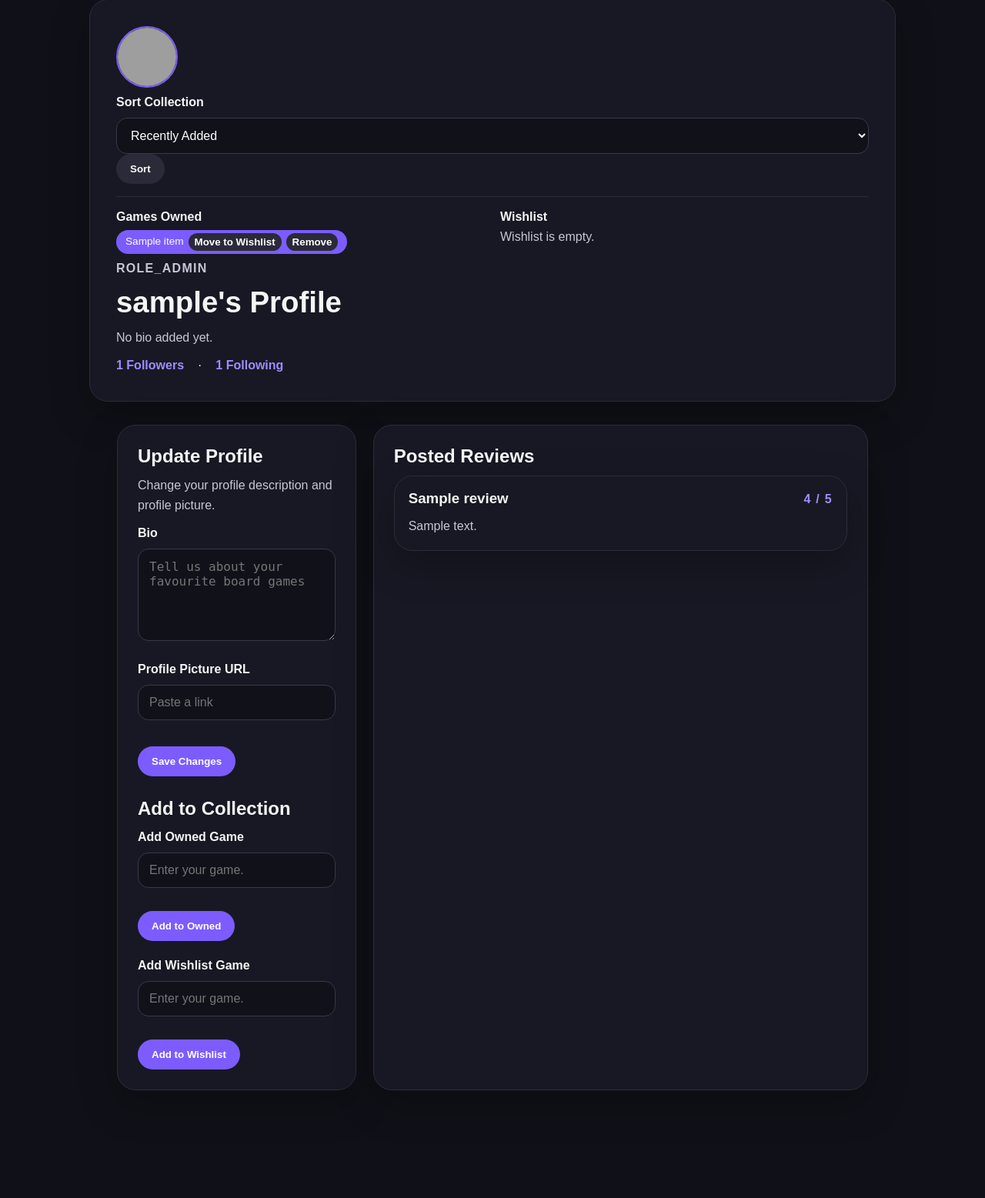
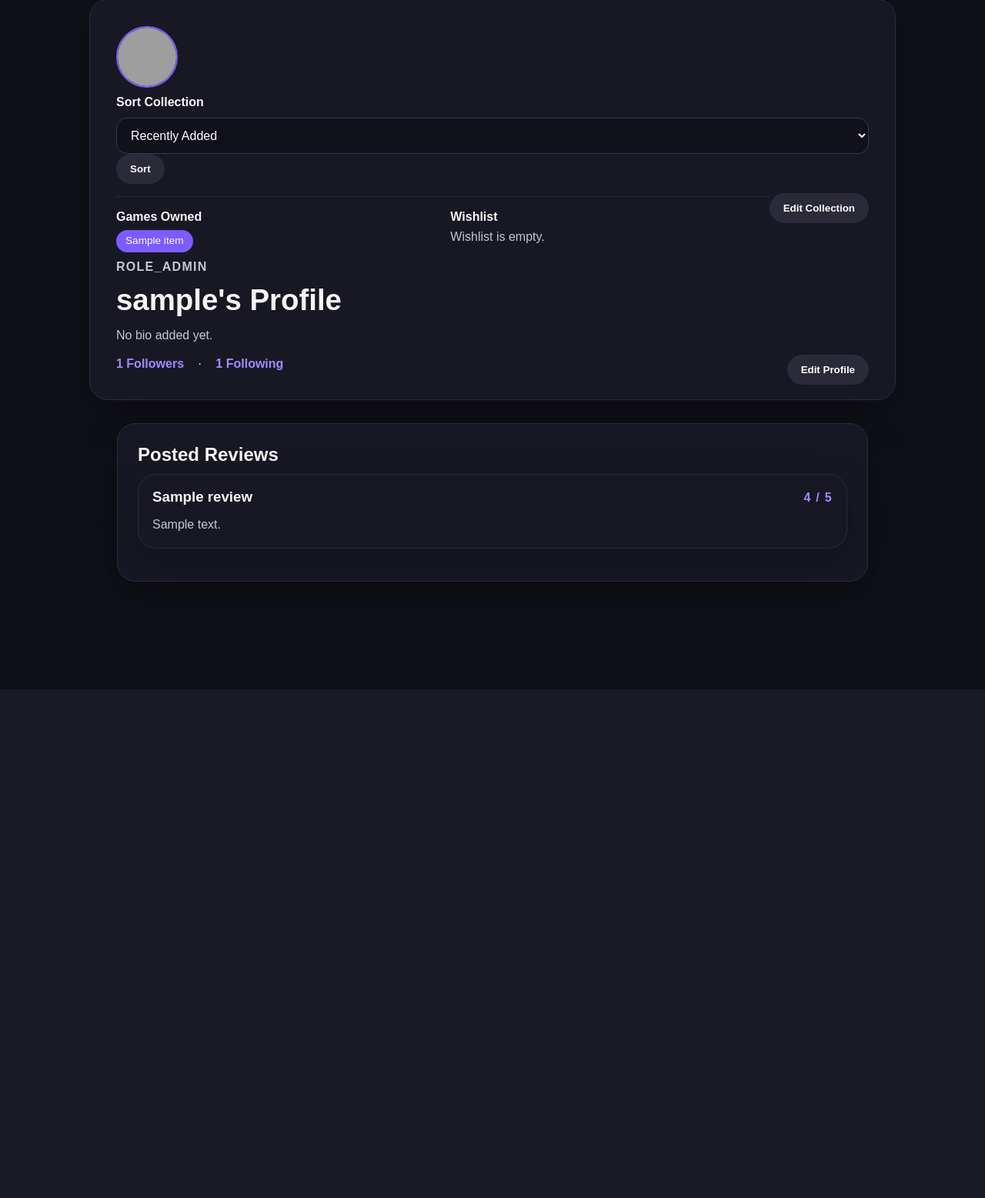
Before and after one commit to achsfu/BoardGameSite, a Spring Boot app: page /profile in a window 1280 px wide. Shown: the part 121-1678 px from the top of the page at 77% size. After the commit the page ends 1017 px from the top, so only its background shows below. Run offline with Spring Boot 4, Linux system fonts and the light colour scheme; the visitor is signed in with stand-in values (Sample User, id 1); tables that the repository leaves empty hold one stand-in row (values such as "Sample post"); some of the project's set-up classes (security, data sources, template engines, error pages and the like) are left out, and stand-ins take their place; grey boxes are pictures that could not be loaded.

Commit message:
Updated profile design, added delete own review options
Added two separate edit modes: one for collection actions and one for profile actions
Moved the “add game” forms into the top profile box
Made profile editing happen in place: the bio text switches to a pre-filled text box when editing
Added delete buttons for your own reviews during profile edit mode

```diff
--- a/demo/src/main/resources/static/css/site.css
+++ b/demo/src/main/resources/static/css/site.css
@@ -368,6 +368,49 @@
     gap: 20px;
 }
 
+.collection-edit-only,
+.profile-edit-only {
+    display: none !important;
+}
+
+body.is-collection-editing .collection-edit-only,
+body.is-profile-editing .profile-edit-only {
+    display: block !important;
+}
+
+body.is-collection-editing .collection-edit-only.inline-collection-edit {
+    display: inline !important;
+}
+
+body.is-profile-editing .profile-view-only {
+    display: none !important;
+}
+
+.profile-edit-toggle-row {
+    float: right;
+    display: inline-flex;
+    margin: 0;
+    padding: 0;
+}
+
+.profile-edit-toggle-row button {
+    margin: 0;
+}
+
+.profile-edit-inline-form {
+    margin-top: 12px;
+}
+
+.collection-add-section {
+    margin-top: 16px;
+    border-top: 1px solid rgba(255, 255, 255, 0.08);
+    padding-top: 16px;
+}
+
+.profile-main-grid .profile-reviews-card {
+    grid-column: span 3;
+}
+
 .admin-table {
     width: 100%;
     border-collapse: collapse;
--- a/demo/src/main/resources/templates/profile.html
+++ b/demo/src/main/resources/templates/profile.html
@@ -54,6 +54,13 @@
 
   <button type="submit" class="secondary-button">Sort</button>
 </form>
+
+          <div class="profile-edit-toggle-row">
+            <button id="editCollectionToggle" type="button" class="secondary-button" aria-pressed="false">
+              Edit Collection
+            </button>
+          </div>
+
           <div class="profile-lists-section">
             <div>
               <h3 style="margin: 0; font-size: 1rem">Games Owned</h3>
@@ -82,7 +89,9 @@
                   <form
                     action="/collection/move"
                     method="post"
+                    class="collection-edit-only inline-collection-edit"
                     style="display: inline"
+                    hidden
                   >
                     <input type="hidden" name="id" th:value="${item.id}" />
                     <input
@@ -103,7 +112,9 @@
                   <form
                     action="/collection/remove"
                     method="post"
+                    class="collection-edit-only inline-collection-edit"
                     style="display: inline"
+                    hidden
                   >
                     <input type="hidden" name="id" th:value="${item.id}" />
 
@@ -146,7 +157,9 @@
                   <form
                     action="/collection/move"
                     method="post"
+                    class="collection-edit-only inline-collection-edit"
                     style="display: inline"
+                    hidden
                   >
                     <input type="hidden" name="id" th:value="${item.id}" />
                     <input
@@ -167,7 +180,9 @@
                   <form
                     action="/collection/remove"
                     method="post"
+                    class="collection-edit-only inline-collection-edit"
                     style="display: inline"
+                    hidden
                   >
                     <input type="hidden" name="id" th:value="${item.id}" />
 
@@ -187,25 +202,9 @@
           <div>
             <p class="eyebrow" th:text="${role}">USER</p>
             <h1 th:text="${username} + '\'s Profile'">User's Profile</h1>
-            <p class="muted" th:text="${bio}">No bio added yet!</p>
+            <p class="muted profile-view-only" th:text="${bio}">No bio added yet!</p>
 
-            <!--VIEW FOLLOWING AND FOLLOWED-->
-            <div class="follow-stats" style="margin-top: 10px";>
-              <a th:href="@{/profile/followers}" th:text="${followerCount} + ' Followers'" class="text-link"></a>
-              <span style="margin: 0 10px;">·</span>
-              <a th:href="@{/profile/following}" th:text="${followingCount} + ' Following'" class="text-link"></a>
-            </div>
-          </div>
-        </section>
-
-        <section class="grid">
-          <div class="feature-card">
-            <h2>Update Profile</h2>
-            <p class="muted">
-              Change your profile description and profile picture.
-            </p>
-
-            <form action="/profile/update-bio" method="post">
+            <form action="/profile/update-bio" method="post" class="profile-edit-only profile-edit-inline-form" hidden>
               <div class="form-group">
                 <label for="bio">Bio</label>
 
@@ -235,10 +234,24 @@
                 class="primary-button"
                 style="margin-top: 16px"
               >
-                Save Changes
+                Save Profile Changes
               </button>
             </form>
 
+            <div class="profile-edit-toggle-row">
+              <button id="editProfileToggle" type="button" class="secondary-button" aria-pressed="false">
+                Edit Profile
+              </button>
+            </div>
+
+            <!--VIEW FOLLOWING AND FOLLOWED-->
+            <div class="follow-stats" style="margin-top: 10px";>
+              <a th:href="@{/profile/followers}" th:text="${followerCount} + ' Followers'" class="text-link"></a>
+              <span style="margin: 0 10px;">·</span>
+              <a th:href="@{/profile/following}" th:text="${followingCount} + ' Following'" class="text-link"></a>
+            </div>
+
+            <div class="collection-edit-only collection-add-section" hidden>
               <h2 style="margin-top: 28px">Add to Collection</h2>
 
               <form action="/collection/add" method="post">
@@ -307,8 +320,11 @@
                 </button>
               </form>
             </div>
+          </div>
+        </section>
 
-          <div class="feature-card" style="grid-column: span 2">
+        <section class="grid profile-main-grid">
+          <div class="feature-card profile-reviews-card">
             <h2>Posted Reviews</h2>
 
             <p class="muted" th:if="${reviews.isEmpty()}">
@@ -346,6 +362,18 @@
               >
                 Review details
               </p>
+
+              <form
+                class="profile-edit-only"
+                th:action="@{/reviews/{id}/delete(id=${review.id})}"
+                method="post"
+                onsubmit="return confirm('Delete this review?');"
+                hidden
+              >
+                <button type="submit" class="danger-button small-button" style="margin-top: 10px">
+                  Delete Review
+                </button>
+              </form>
             </div>
           </div>
         </section>
@@ -356,6 +384,64 @@
 
     <script>
       window.addEventListener('DOMContentLoaded', function () {
+        var pageBody = document.body;
+        var editCollectionButton = document.getElementById('editCollectionToggle');
+        var editToggleButton = document.getElementById('editProfileToggle');
+        var collectionEditElements = document.querySelectorAll('.collection-edit-only');
+        var profileEditElements = document.querySelectorAll('.profile-edit-only');
+        var isCollectionEditing = false;
+        var isProfileEditing = false;
+
+        function applyCollectionEditingState() {
+          collectionEditElements.forEach(function (element) {
+            element.hidden = !isCollectionEditing;
+          });
+
+          if (pageBody) {
+            pageBody.classList.toggle('is-collection-editing', isCollectionEditing);
+          }
+
+          if (editCollectionButton) {
+            editCollectionButton.textContent = isCollectionEditing ? 'Done Collection Editing' : 'Edit Collection';
+            editCollectionButton.setAttribute('aria-pressed', String(isCollectionEditing));
+            editCollectionButton.classList.toggle('primary-button', isCollectionEditing);
+            editCollectionButton.classList.toggle('secondary-button', !isCollectionEditing);
+          }
+        }
+
+        function applyProfileEditingState() {
+          profileEditElements.forEach(function (element) {
+            element.hidden = !isProfileEditing;
+          });
+
+          if (pageBody) {
+            pageBody.classList.toggle('is-profile-editing', isProfileEditing);
+          }
+
+          if (editToggleButton) {
+            editToggleButton.textContent = isProfileEditing ? 'Done Profile Editing' : 'Edit Profile';
+            editToggleButton.setAttribute('aria-pressed', String(isProfileEditing));
+            editToggleButton.classList.toggle('primary-button', isProfileEditing);
+            editToggleButton.classList.toggle('secondary-button', !isProfileEditing);
+          }
+        }
+
+        if (editCollectionButton) {
+          editCollectionButton.addEventListener('click', function () {
+            isCollectionEditing = !isCollectionEditing;
+            applyCollectionEditingState();
+          });
+        }
+
+        if (editToggleButton) {
+          editToggleButton.addEventListener('click', function () {
+            isProfileEditing = !isProfileEditing;
+            applyProfileEditingState();
+          });
+        }
+
+        applyCollectionEditingState();
+        applyProfileEditingState();
         attachGameAutocomplete('ownedGames', 'ownedGameSuggestions');
         attachGameAutocomplete('wishlistGames', 'wishlistGameSuggestions');
       });
```
Also changed, not shown: demo/src/main/java/com/cardboardboxed/demo/controllers/ReviewController.java (+28 -0 lines). Lines whose indentation alone changed are shown as unchanged.
